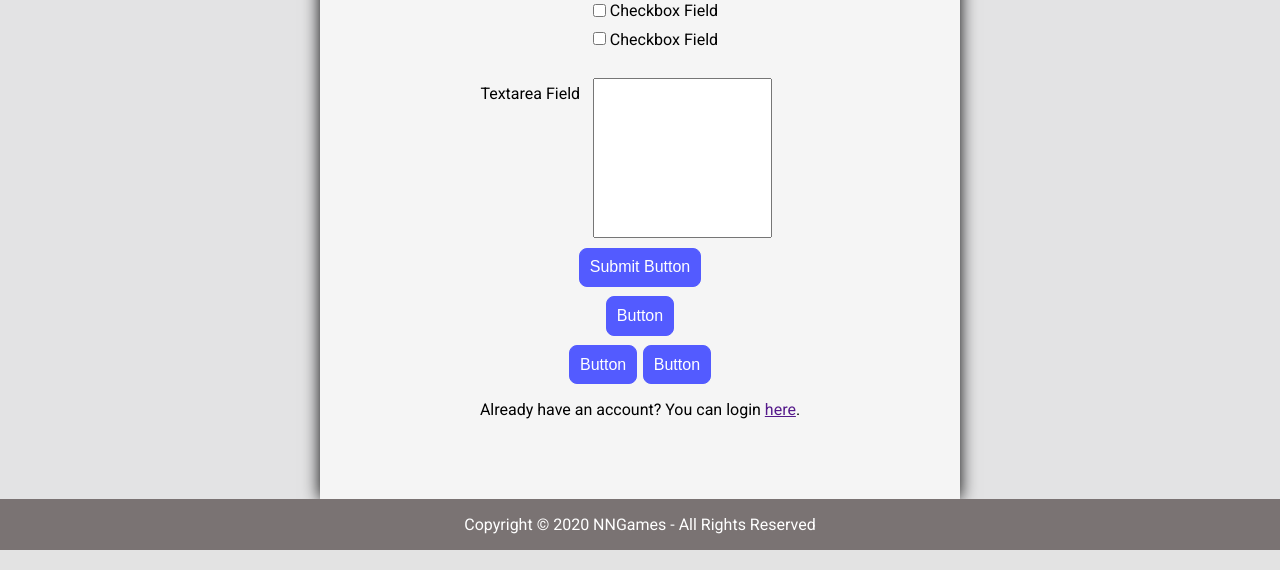
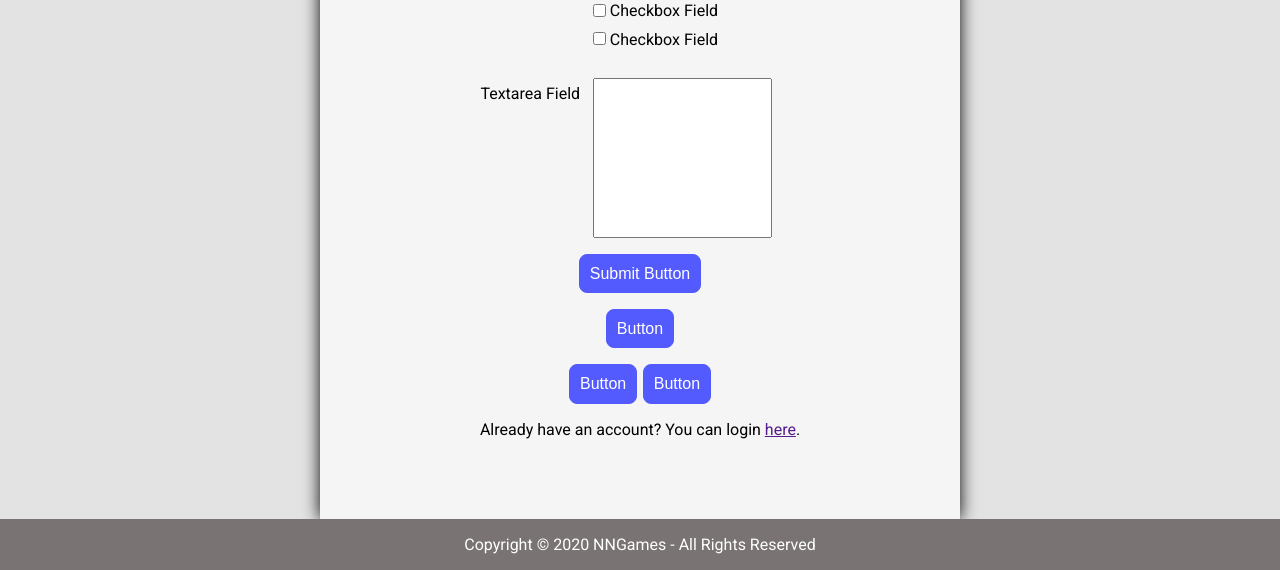
Before and after one commit to cleanycloth/csy2027, a PHP site: page /page.php in a window 1280 px wide. Shown: the part 1329-1899 px from the top of the page. Run offline with PHP 8.4, Linux system fonts and the light colour scheme; some libraries are stand-ins or nearby versions.

Commit message:
Adjusted top margin for buttons in the form

```diff
--- a/public/styles/style.css
+++ b/public/styles/style.css
@@ -304,6 +304,7 @@ nav ul .dropdown:hover ul li a:active {
     border: none;
     font-size: 1em;
     padding: 0.6em;
+    margin-top: 1em;
     width: max-content;
     border: 1px solid #535BFF;
     border-radius: 8px;
@@ -319,6 +320,7 @@ nav ul .dropdown:hover ul li a:active {
 .site-main form .buttons {
     display: flex;
     flex-direction: row;
+    margin-top: 1em;
 }
 .site-main form .buttons input[type=submit], .site-main form .buttons input[type=reset], .site-main form .buttons button {
     margin: 0 0.2em;
```
